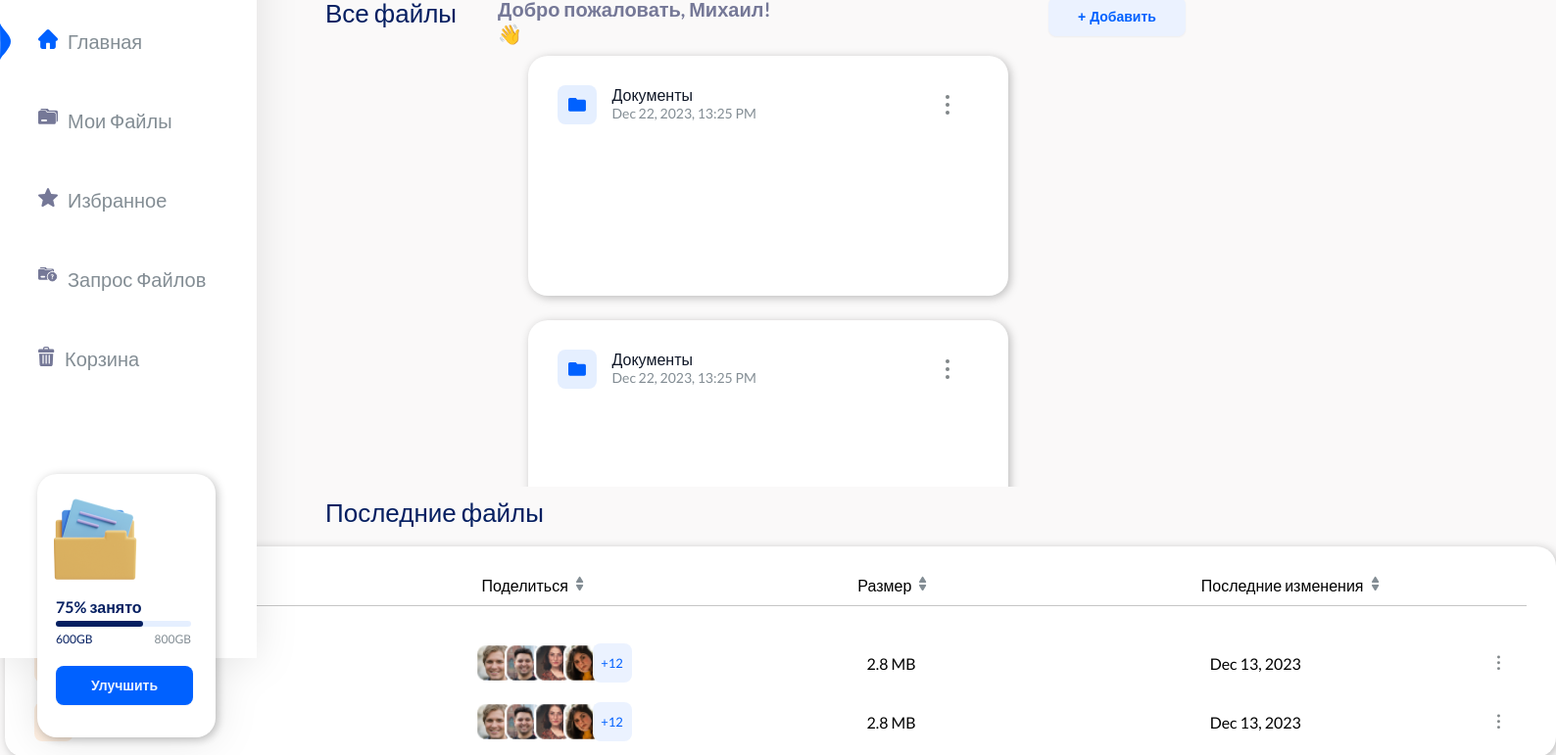
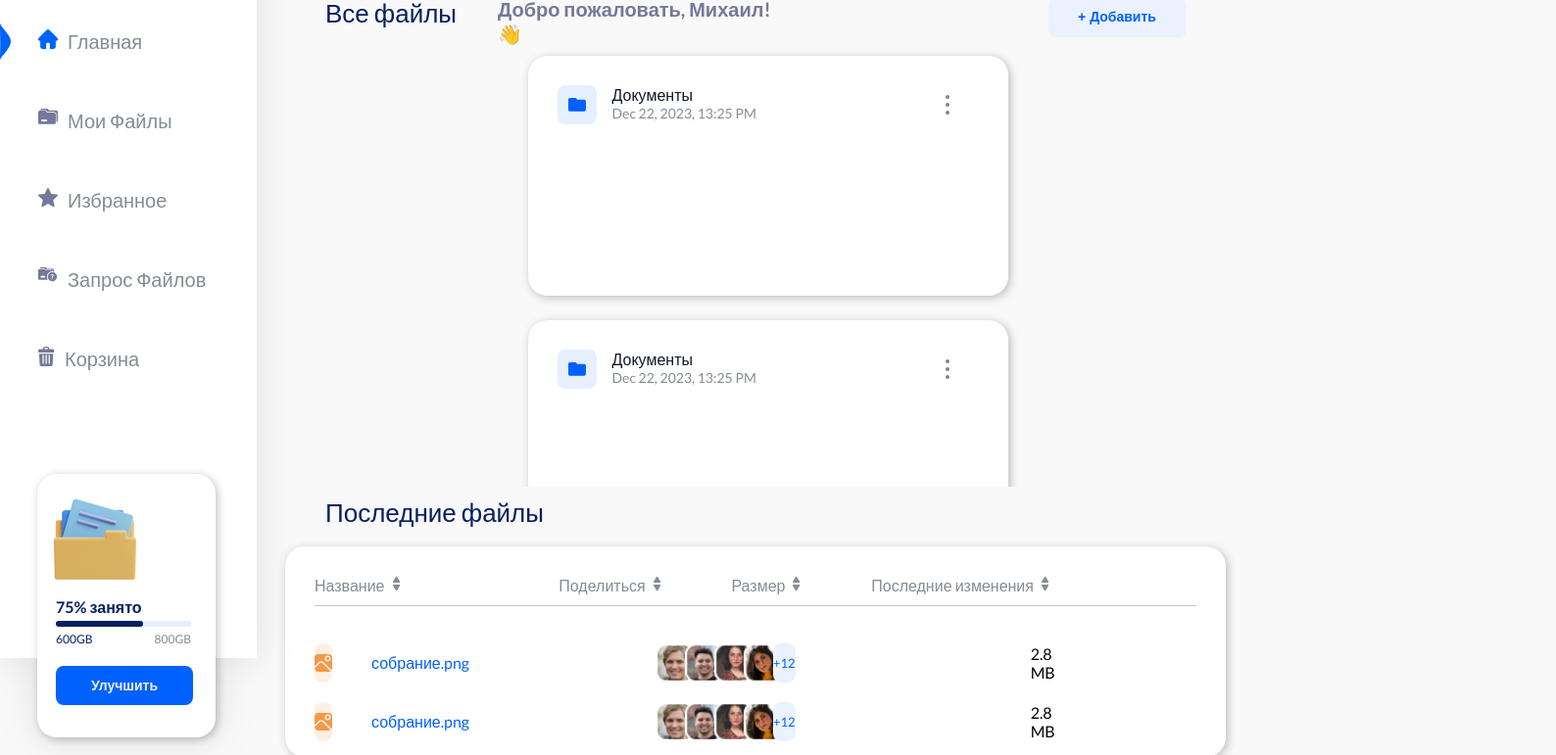
Before and after one commit to Kkotlyar777/Blocknot, a Next.js app: page / in a window 1280 px wide. Shown: the part 128-899 px from the top of the page at 98% size, 1588 px wide, since content can reach past the window. Built offline with nearby package versions, Linux system fonts and the light colour scheme.

Commit message:
cardpreLast

```diff
--- a/src/app/components/CardFiles/Card.module.sass
+++ b/src/app/components/CardFiles/Card.module.sass
@@ -22,6 +22,7 @@
     display: flex
     justify-content: flex-start
     align-items: center
+    margin-bottom: 30px
     .svgBlock
         width: 40px
         height: 40px
--- a/src/app/globalLayout.module.sass
+++ b/src/app/globalLayout.module.sass
@@ -73,13 +73,15 @@
     display: flex
     flex-direction: column
     height: 185px
-    width: 1523px
+    width: calc( 100vw - 380px )
     box-shadow: 2px 2px 10px rgba(0, 0, 0, 0.25)
     border-radius: 20px
     background: #FFF
     padding-left: 30px
     padding-top: 30px
     padding-right: 30px
+    margin-right: 50px
+
 
 .secondTitle
     margin: 0
@@ -105,6 +107,7 @@
     margin-bottom: 28px
 
 .underBlockFilter
+    color: $color-main-gray
     height: 20px
     width: 100%
     margin-bottom: 10px
```
